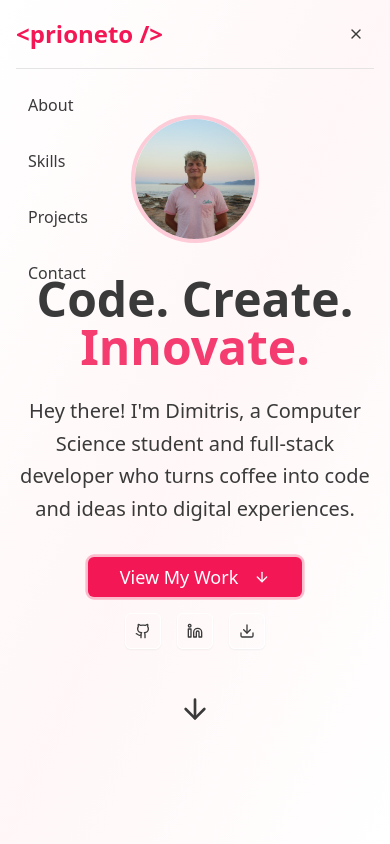
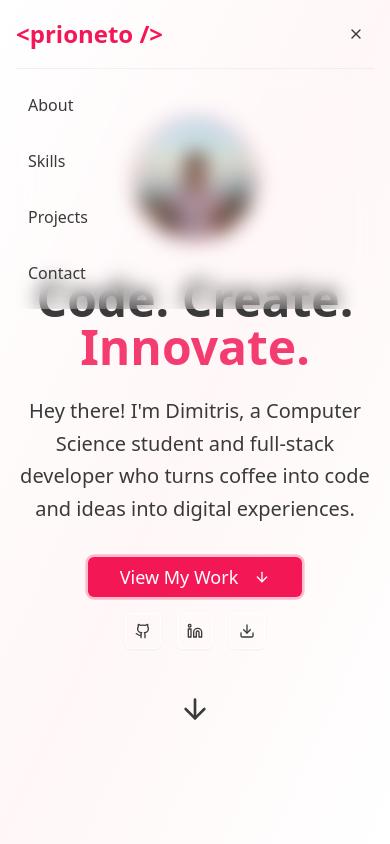
Before and after one commit to prioneto/lolis.tech, a Next.js app: page / in a window 390 px wide. Both pictures are taken after a click on the button 356 px from the left and 34 px from the top of the page. Shown: the top 844 px of the page. Built offline with nearby package versions, Linux system fonts and the light colour scheme.

Commit message:
Enhance Mobile Navigation styling by updating border color and adding backdrop filter for improved visual appeal

```diff
--- a/components/navigation.tsx
+++ b/components/navigation.tsx
@@ -70,7 +70,13 @@ export function Navigation() {
 
         {/* Mobile Navigation */}
         {isMobileMenuOpen && (
-          <div className="md:hidden mt-4 pb-4 border-t border-border animate-in slide-in-from-top-2 duration-300">
+          <div
+            className="md:hidden mt-4 pb-4 border-t animate-in slide-in-from-top-2 duration-300"
+            style={{
+              borderColor: "oklch(0.92 0 0 / 0.5)",
+              backdropFilter: "blur(10px)",
+            }}
+          >
             <div className="flex flex-col space-y-4 pt-4">
               <button
                 onClick={() => scrollToSection("about")}
```
